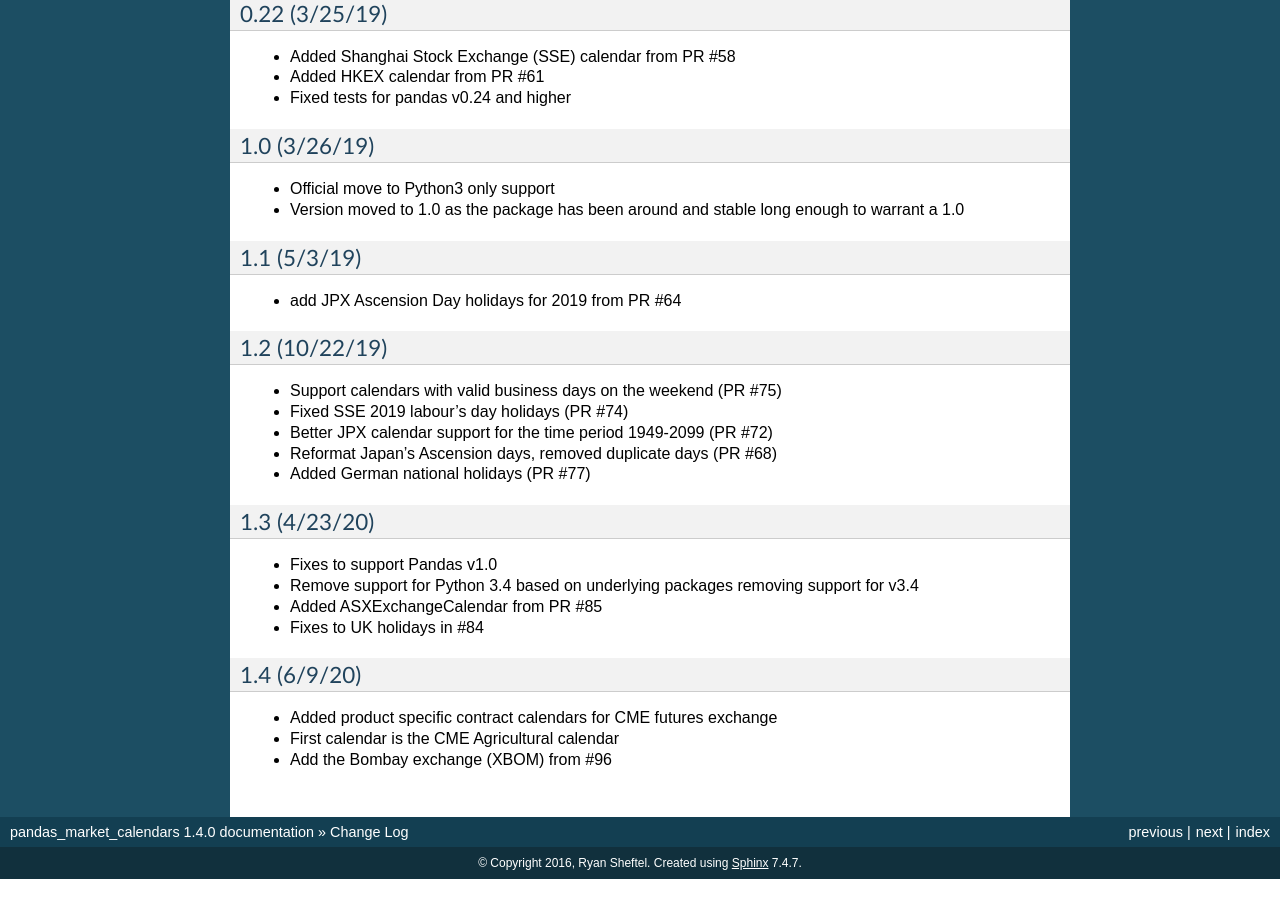
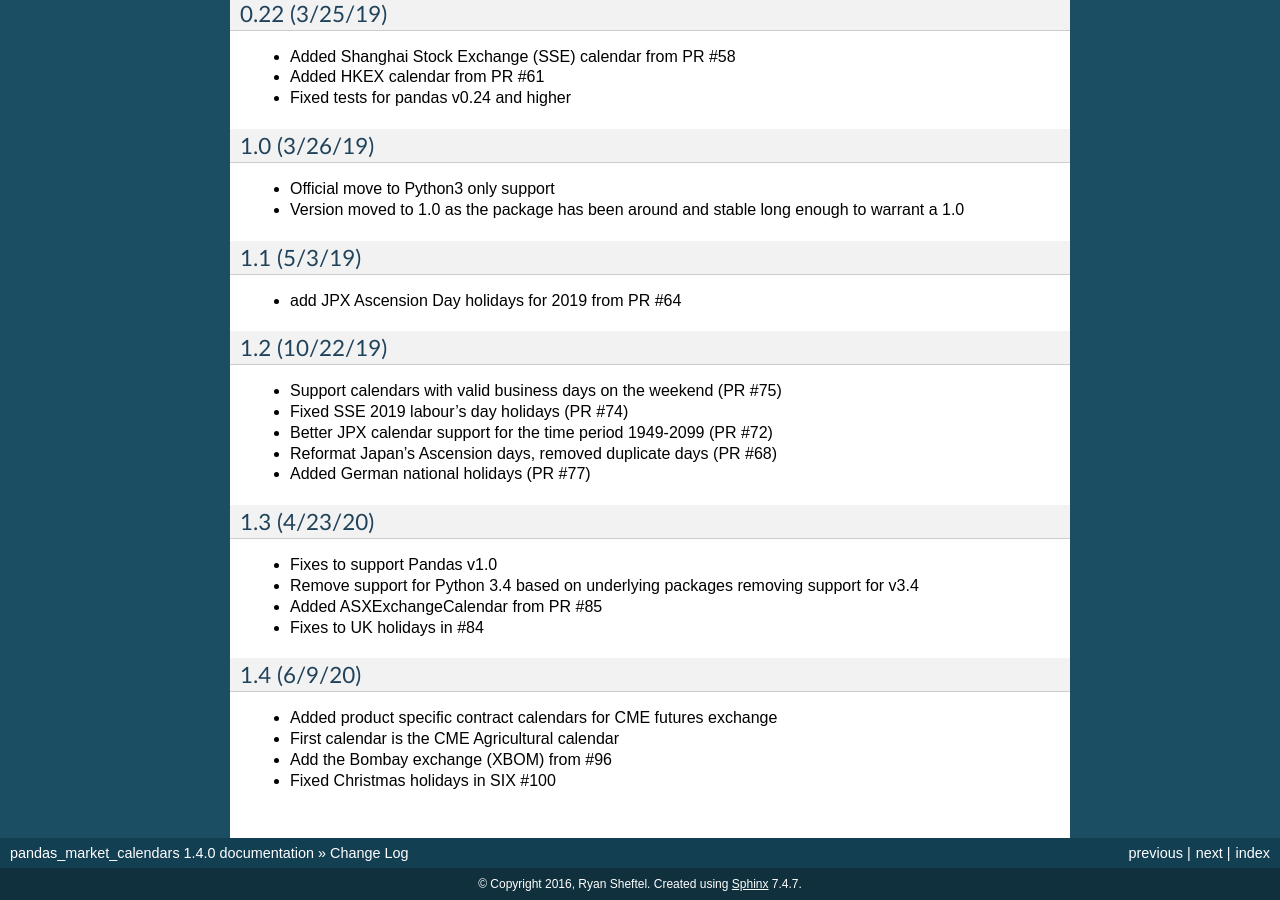
Before and after one commit to rsheftel/pandas_market_calendars, a Sphinx documentation site: the page built from docs/change_log.rst, in a window 1280 px wide and 900 px high, scrolled down 2188 px. Built offline with Sphinx 7.4.7, drawn with Linux system fonts in a browser that asks for light colours; before the commit the page ends 3067 px from its top, so only the background shows below that.

Commit message:
Update change log

```diff
--- a/docs/change_log.rst
+++ b/docs/change_log.rst
@@ -128,3 +128,4 @@
 - Added product specific contract calendars for CME futures exchange
 - First calendar is the CME Agricultural calendar
 - Add the Bombay exchange (XBOM) from #96
+- Fixed Christmas holidays in SIX #100
```
